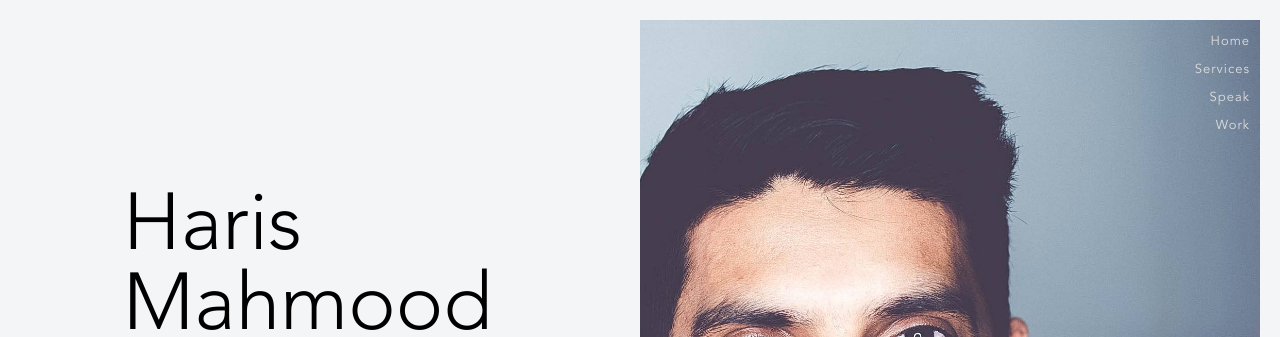
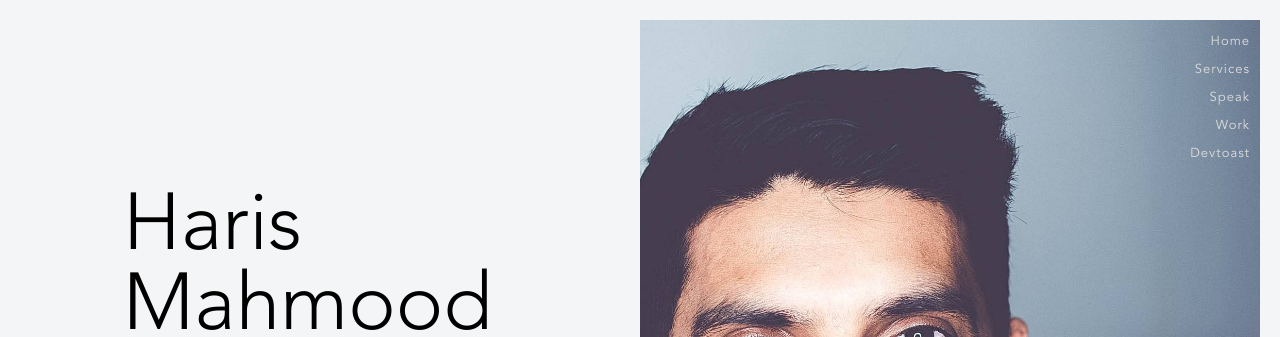
Before and after one commit to harisaurus/harisaurus.github.io, a Jekyll site: the page built from index.html, in a window 1280 px wide. Shown: the top 337 px of the page. Built offline with Jekyll 4.4.1, drawn with Linux system fonts in a browser that asks for light colours.

Commit message:
add devtoast link to navigation for site

```diff
--- a/_includes/header.html
+++ b/_includes/header.html
@@ -6,5 +6,6 @@
       <li><a class="navigation-link {% if my_page.url == page.url %}active{% endif %}" href="{{ my_page.url | prepend: site.baseurl }}">{{ my_page.title }}</a></li>
       {% endif %}
     {% endfor %}
+    <li><a href="http://www.devtoast.io" target="_blank" class="navigation-link">Devtoast</a></li>
   </ul>
 </nav>
```
